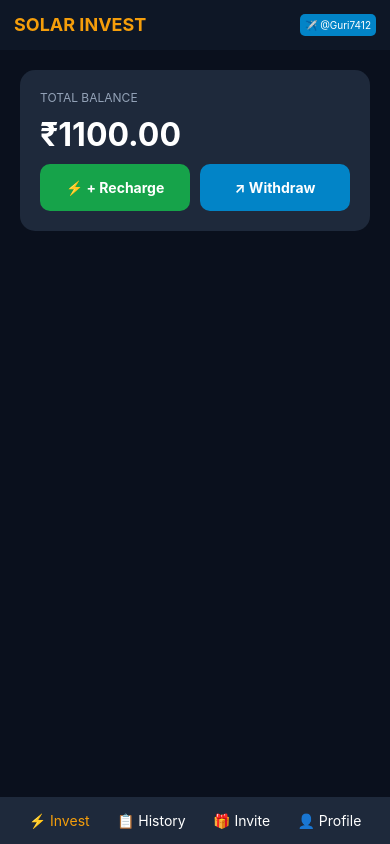
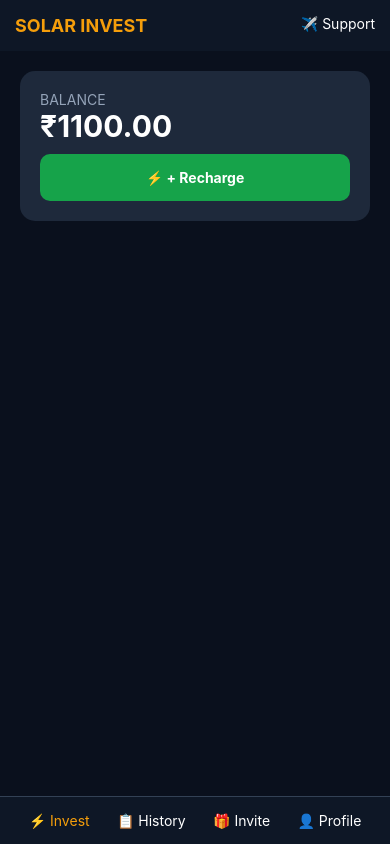
Before and after one commit to Gurpreet7412/solar-app, a React Native app: screen / in a window 390 px wide. Built offline with nearby package versions, Linux system fonts and the light colour scheme.

Commit message:
Refactor App.js for cleaner code and UI updates

```diff
--- a/App.js
+++ b/App.js
@@ -1,80 +1,55 @@
 import React, { useState } from 'react';
-import { Text, View, ScrollView, TouchableOpacity, TextInput, Modal, Alert, SafeAreaView, StatusBar, Linking, Image, ImageBackground, Share } from 'react-native';
+import { Text, View, ScrollView, TouchableOpacity, TextInput, Modal, Alert, SafeAreaView, StatusBar, Linking, Image, Share } from 'react-native';
 
 export default function App() {
   const [balance, setBalance] = useState(1100.0);
   const [bottomNav, setBottomNav] = useState('Invest');
   const [modalVisible, setModalVisible] = useState(false);
-  const [withdrawVisible, setWithdrawVisible] = useState(false);
   const [adminVisible, setAdminVisible] = useState(false);
   const [adminAuth, setAdminAuth] = useState(false);
   const [adminPin, setAdminPin] = useState('');
+  const [selectedUpi, setSelectedUpi] = useState('deepsingh7412@ibl');
   const [depositAmount, setDepositAmount] = useState('500');
-  const [selectedUpi, setSelectedUpi] = useState('deepsingh7412@ibl');
-  const [transactionId, setTransactionId] = useState('');
-  const [myPlans, setMyPlans] = useState([]);
-  const [depReqs, setDepReqs] = useState([]);
-  const [withReqs, setWithReqs] = useState([]);
 
-  const today = new Date().toDateString();
-  const refLink = 'https://solarinvest.in/register?ref=Guri7412';
-
-  const openSupport = () => Linking.openURL('https://t.me/Guri7412');
-
-  const handleClaim = (p) => {
-    if (p.lastCol === today) return Alert.alert('Limit', 'Aaj ki income le chuke hain.');
-    setBalance(b => b + p.daily);
-    setMyPlans(myPlans.map(x => x.id === p.id ? {...x, lastCol: today} : x));
-    Alert.alert('Success', '₹' + p.daily + ' added!');
+  const openUpi = (app) => {
+    const url = app === 'pp' ? `phonepe://pay?pa=${selectedUpi}&pn=SolarInvest&am=${depositAmount}&cu=INR` : `paytmmp://pay?pa=${selectedUpi}&pn=SolarInvest&am=${depositAmount}&cu=INR`;
+    Linking.openURL(url).catch(() => Alert.alert('Error', 'App not installed'));
   };
 
   return (
     <SafeAreaView style={{flex:1, backgroundColor:'#0a101d'}}>
       <StatusBar barStyle="light-content" />
-      <View style={{padding:14, flexDirection:'row', justifyContent:'space-between', backgroundColor:'#0e1726'}}>
+      <View style={{padding:15, flexDirection:'row', justifyContent:'space-between', backgroundColor:'#0e1726'}}>
         <Text style={{color:'#f59e0b', fontWeight:'bold', fontSize:18}}>SOLAR INVEST</Text>
-        <TouchableOpacity onPress={openSupport} style={{backgroundColor:'#0284c7', padding:5, borderRadius:5}}><Text style={{color:'#fff', fontSize:10}}>✈️ @Guri7412</Text></TouchableOpacity>
+        <TouchableOpacity onPress={() => Linking.openURL('https://t.me/Guri7412')}><Text style={{color:'#fff'}}>✈️ Support</Text></TouchableOpacity>
       </View>
 
-      <ScrollView contentContainerStyle={{paddingBottom: 100}}>
+      <ScrollView contentContainerStyle={{padding:20, paddingBottom:150}}>
         {bottomNav === 'Invest' && (
-          <View style={{padding:20}}>
+          <View>
             <View style={{backgroundColor:'#1e293b', padding:20, borderRadius:15}}>
-              <Text style={{color:'#94a3b8', fontSize:12}}>TOTAL BALANCE</Text>
-              <Text style={{color:'#fff', fontSize:32, fontWeight:'bold', marginVertical:10}}>₹{balance.toFixed(2)}</Text>
-              <View style={{flexDirection:'row', gap:10}}>
-                <TouchableOpacity style={{flex:1, backgroundColor:'#16a34a', padding:15, borderRadius:10, alignItems:'center'}} onPress={() => setModalVisible(true)}><Text style={{color:'#fff', fontWeight:'bold'}}>⚡ + Recharge</Text></TouchableOpacity>
-                <TouchableOpacity style={{flex:1, backgroundColor:'#0284c7', padding:15, borderRadius:10, alignItems:'center'}} onPress={() => setWithdrawVisible(true)}><Text style={{color:'#fff', fontWeight:'bold'}}>↗ Withdraw</Text></TouchableOpacity>
-              </View>
+              <Text style={{color:'#94a3b8'}}>BALANCE</Text>
+              <Text style={{color:'#fff', fontSize:30, fontWeight:'bold'}}>₹{balance.toFixed(2)}</Text>
+              <TouchableOpacity style={{backgroundColor:'#16a34a', padding:15, marginTop:10, borderRadius:10, alignItems:'center'}} onPress={() => setModalVisible(true)}><Text style={{color:'#fff', fontWeight:'bold'}}>⚡ + Recharge</Text></TouchableOpacity>
             </View>
-            {myPlans.map(p => (
-              <View key={p.id} style={{backgroundColor:'#1e293b', padding:15, marginTop:10, borderRadius:10, flexDirection:'row', justifyContent:'space-between'}}>
-                <Text style={{color:'#fff'}}>{p.name}</Text>
-                <TouchableOpacity onPress={() => handleClaim(p)}><Text style={{color: p.lastCol === today ? 'gray' : '#22c55e'}}>{p.lastCol === today ? 'Collected' : 'Collect'}</Text></TouchableOpacity>
-              </View>
-            ))}
           </View>
         )}
-
         {bottomNav === 'Invite' && (
-          <View style={{padding:20}}>
-            <Text style={{color:'#f59e0b', fontWeight:'bold', fontSize:18}}>🎉 30% BONUS</Text>
-            <Text style={{color:'#fff', marginVertical:10}}>Invite friends to earn 30% commission.</Text>
-            <Text style={{color:'#22c55e', marginBottom:20}}>{refLink}</Text>
-            <TouchableOpacity style={{backgroundColor:'#16a34a', padding:15, borderRadius:10, alignItems:'center'}} onPress={() => Share.share({message: `Join: ${refLink}`})}><Text style={{color:'#fff', fontWeight:'bold'}}>🚀 Share Invite Link</Text></TouchableOpacity>
+          <View style={{backgroundColor:'#1e293b', padding:20, borderRadius:15}}>
+            <Text style={{color:'#f59e0b', fontSize:20}}>🎉 30% BONUS</Text>
+            <Text style={{color:'#fff', marginVertical:10}}>Refer Link: https://solarinvest.in/register?ref=Guri7412</Text>
+            <TouchableOpacity style={{backgroundColor:'#16a34a', padding:15, borderRadius:10}} onPress={() => Share.share({message: 'Join Solar: https://solarinvest.in/register?ref=Guri7412'})}><Text style={{color:'#fff', textAlign:'center'}}>🚀 Share Link</Text></TouchableOpacity>
           </View>
         )}
-
         {bottomNav === 'Profile' && (
           <View style={{padding:20}}>
-            <Text style={{color:'#fff', fontSize:18, marginBottom:20}}>Profile Dashboard</Text>
-            <TouchableOpacity onPress={() => setAdminVisible(true)} style={{backgroundColor:'#f59e0b', padding:15, borderRadius:10}}><Text style={{fontWeight:'bold'}}>👑 Admin Panel</Text></TouchableOpacity>
+            <TouchableOpacity style={{backgroundColor:'#f59e0b', padding:15, borderRadius:10}} onPress={() => setAdminVisible(true)}><Text style={{fontWeight:'bold'}}>👑 Admin Panel</Text></TouchableOpacity>
           </View>
         )}
       </ScrollView>
 
-      {/* Bottom Nav */}
-      <View style={{position:'absolute', bottom:0, width:'100%', flexDirection:'row', justifyContent:'space-around', padding:15, backgroundColor:'#1e293b'}}>
+      {/* Fixed Bottom Nav */}
+      <View style={{position:'absolute', bottom:0, width:'100%', flexDirection:'row', justifyContent:'space-around', padding:15, backgroundColor:'#0e1726', borderTopWidth:1, borderColor:'#334155'}}>
         <TouchableOpacity onPress={() => setBottomNav('Invest')}><Text style={{color:bottomNav==='Invest'?'#f59e0b':'#fff'}}>⚡ Invest</Text></TouchableOpacity>
         <TouchableOpacity onPress={() => setBottomNav('History')}><Text style={{color:bottomNav==='History'?'#f59e0b':'#fff'}}>📋 History</Text></TouchableOpacity>
         <TouchableOpacity onPress={() => setBottomNav('Invite')}><Text style={{color:bottomNav==='Invite'?'#f59e0b':'#fff'}}>🎁 Invite</Text></TouchableOpacity>
@@ -83,18 +58,21 @@ export default function App() {
 
       {/* Recharge Modal */}
       <Modal visible={modalVisible} transparent={true}><View style={{flex:1, backgroundColor:'#0008', justifyContent:'center', padding:20}}><View style={{backgroundColor:'#fff', padding:20, borderRadius:15}}>
-        <Text style={{fontWeight:'bold'}}>Recharge QR</Text>
-        <Image source={{ uri: 'https://api.qrserver.com/v1/create-qr-code/?size=150x150&data=upi://pay?pa='+selectedUpi+'&am='+depositAmount }} style={{width:150, height:150, alignSelf:'center'}} />
-        <TextInput placeholder="Amount" value={depositAmount} onChangeText={setDepositAmount} style={{borderBottomWidth:1}} />
-        <TextInput placeholder="UTR No" value={transactionId} onChangeText={setTransactionId} style={{borderBottomWidth:1}} />
-        <TouchableOpacity style={{backgroundColor:'#16a34a', padding:10, marginTop:10}} onPress={() => {setDepReqs([...depReqs, {}]); setModalVisible(false)}}><Text style={{color:'#fff'}}>Submit</Text></TouchableOpacity>
+        <TouchableOpacity onPress={() => setSelectedUpi('deepsingh7412@ibl')}><Text style={{padding:10, borderWidth:1, margin:5, backgroundColor:selectedUpi==='deepsingh7412@ibl'?'#d1fae5':'#fff'}}>1. deepsingh7412@ibl</Text></TouchableOpacity>
+        <TouchableOpacity onPress={() => setSelectedUpi('mandeep7412@axl')}><Text style={{padding:10, borderWidth:1, margin:5, backgroundColor:selectedUpi==='mandeep7412@axl'?'#d1fae5':'#fff'}}>2. mandeep7412@axl</Text></TouchableOpacity>
+        <Image source={{ uri: `https://api.qrserver.com/v1/create-qr-code/?size=150x150&data=upi://pay?pa=${selectedUpi}&am=${depositAmount}` }} style={{width:150, height:150, alignSelf:'center'}} />
+        <View style={{flexDirection:'row', gap:10, marginVertical:10}}>
+            <TouchableOpacity style={{flex:1, backgroundColor:'#5f259f', padding:10}} onPress={() => openUpi('pp')}><Text style={{color:'#fff', textAlign:'center'}}>PhonePe</Text></TouchableOpacity>
+            <TouchableOpacity style={{flex:1, backgroundColor:'#00baf2', padding:10}} onPress={() => openUpi('pt')}><Text style={{color:'#fff', textAlign:'center'}}>Paytm</Text></TouchableOpacity>
+        </View>
+        <TouchableOpacity onPress={() => setModalVisible(false)}><Text style={{color:'red', textAlign:'center'}}>Close</Text></TouchableOpacity>
       </View></View></Modal>
 
       {/* Admin Panel */}
       <Modal visible={adminVisible} transparent={true}><View style={{flex:1, backgroundColor:'#0008', justifyContent:'center', padding:20}}><View style={{backgroundColor:'#fff', padding:20, borderRadius:15}}>
-        {!adminAuth ? <><TextInput placeholder="PIN (7412)" secureTextEntry onChangeText={setAdminPin} /><TouchableOpacity onPress={() => {if(adminPin==='7412') setAdminAuth(true)}}><Text>Login</Text></TouchableOpacity></> : <Text>Pending Req: {depReqs.length}</Text>}
-        <TouchableOpacity onPress={() => {setAdminVisible(false); setAdminAuth(false)}}><Text style={{color:'red'}}>Close</Text></TouchableOpacity>
+        {!adminAuth ? <><TextInput placeholder="PIN (7412)" secureTextEntry onChangeText={setAdminPin} /><TouchableOpacity onPress={() => {if(adminPin==='7412') setAdminAuth(true)}}><Text>Login</Text></TouchableOpacity></> : <Text>Admin Access Active</Text>}
+        <TouchableOpacity onPress={() => {setAdminVisible(false); setAdminAuth(false)}}><Text style={{color:'red', marginTop:10}}>Close</Text></TouchableOpacity>
       </View></View></Modal>
     </SafeAreaView>
   );
-                   }
+  }
```
